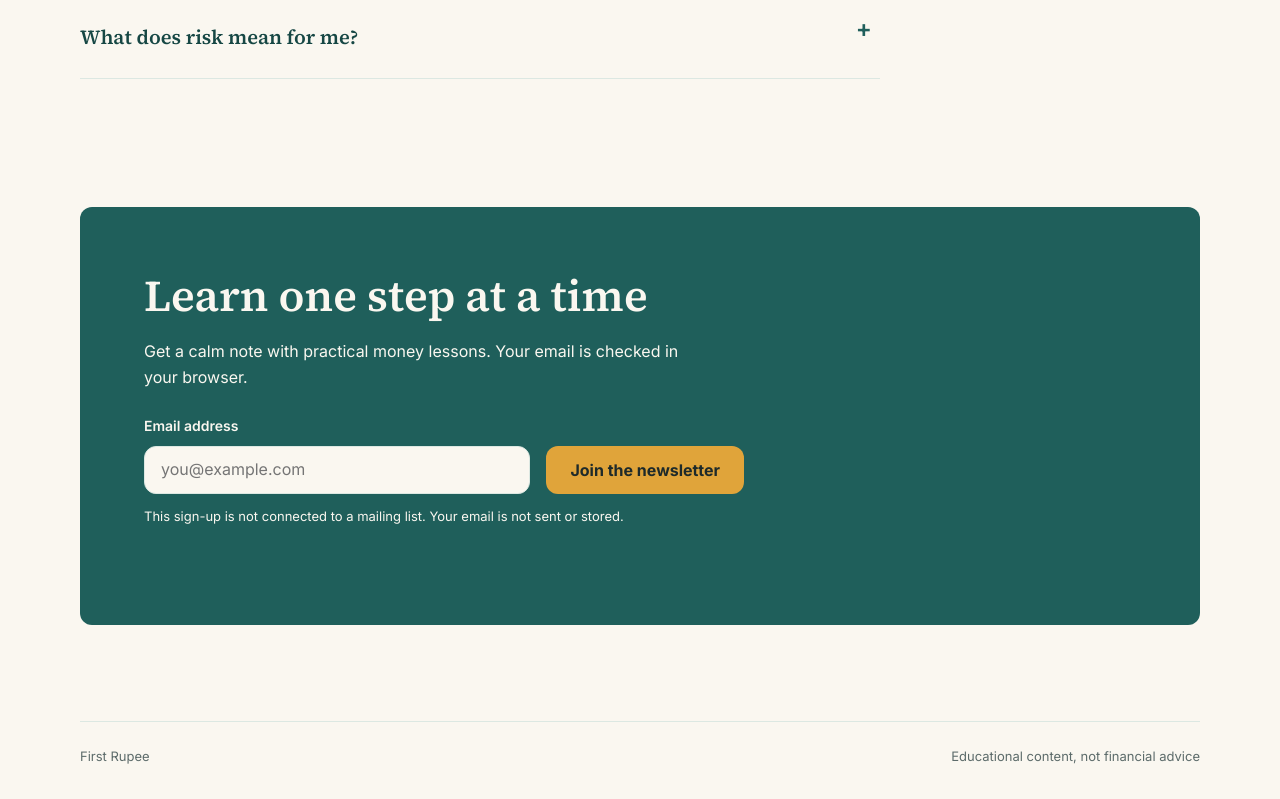
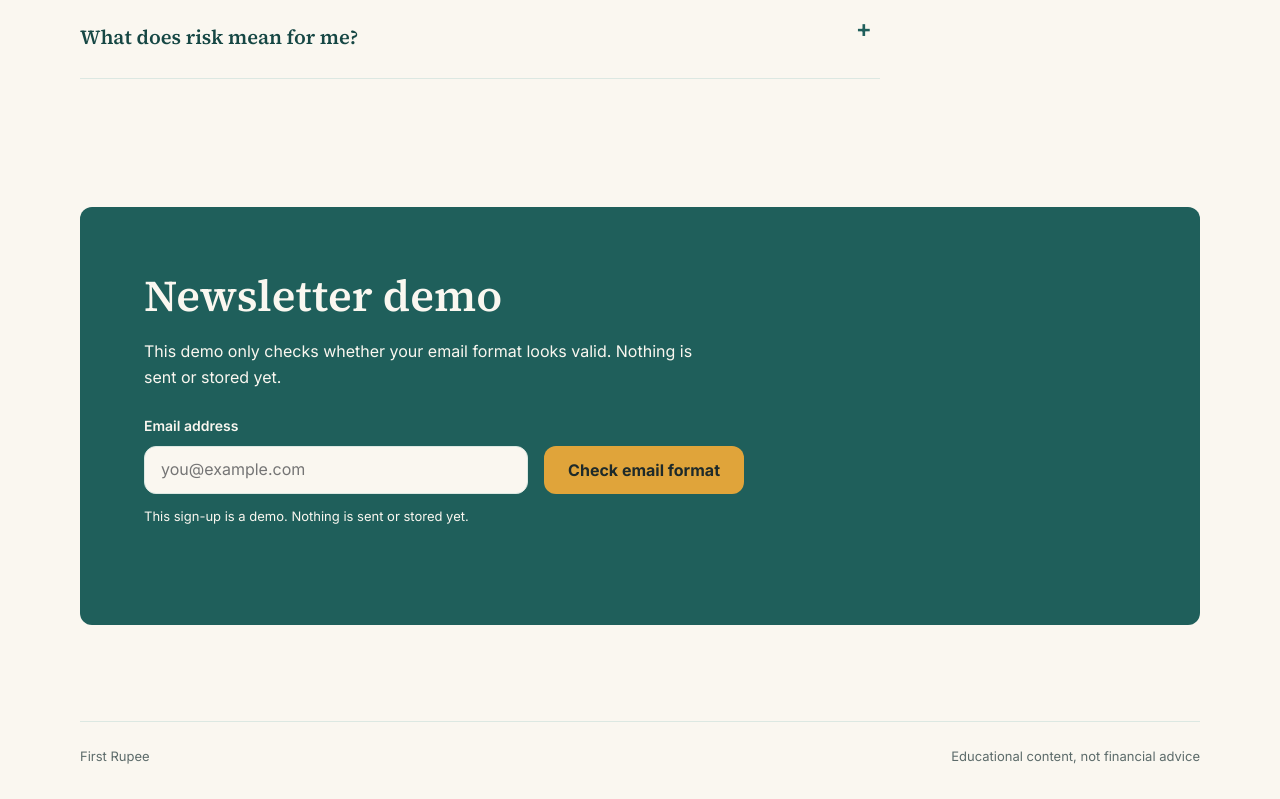
Before and after one commit to areebaamir46/lab17-27110043, a plain HTML site: page index.html in a window 1280 px wide. Shown: the part 3051-3850 px from the top of the page. Drawn offline with Linux system fonts and the light colour scheme.

Commit message:
Clarify newsletter demo

```diff
--- a/index.html
+++ b/index.html
@@ -1030,16 +1030,16 @@
     <section class="section reveal" aria-labelledby="newsletter-heading">
       <div class="wrap">
         <div class="newsletter">
-          <h2 id="newsletter-heading">Learn one step at a time</h2>
-          <p class="newsletter-copy">Get a calm note with practical money lessons. Your email is checked in your browser.</p>
+          <h2 id="newsletter-heading">Newsletter demo</h2>
+          <p class="newsletter-copy">This demo only checks whether your email format looks valid. Nothing is sent or stored yet.</p>
           <form class="newsletter-form" id="newsletter-form">
             <div class="email-field">
               <label for="newsletter-email">Email address</label>
               <input id="newsletter-email" name="email" type="email" autocomplete="email" required placeholder="you@example.com">
             </div>
-            <button class="button" type="submit">Join the newsletter</button>
+            <button class="button" type="submit">Check email format</button>
           </form>
-          <p class="form-note">This sign-up is not connected to a mailing list. Your email is not sent or stored.</p>
+          <p class="form-note">This sign-up is a demo. Nothing is sent or stored yet.</p>
           <p class="form-status" id="form-status" role="status" aria-live="polite"></p>
         </div>
       </div>
@@ -1192,7 +1192,7 @@
         return;
       }
 
-      formStatus.textContent = "Your email address looks valid. No information has been sent.";
+      formStatus.textContent = "The email format is valid. Nothing was sent or stored.";
     });
 
     newsletterEmail.addEventListener("input", () => {
```
